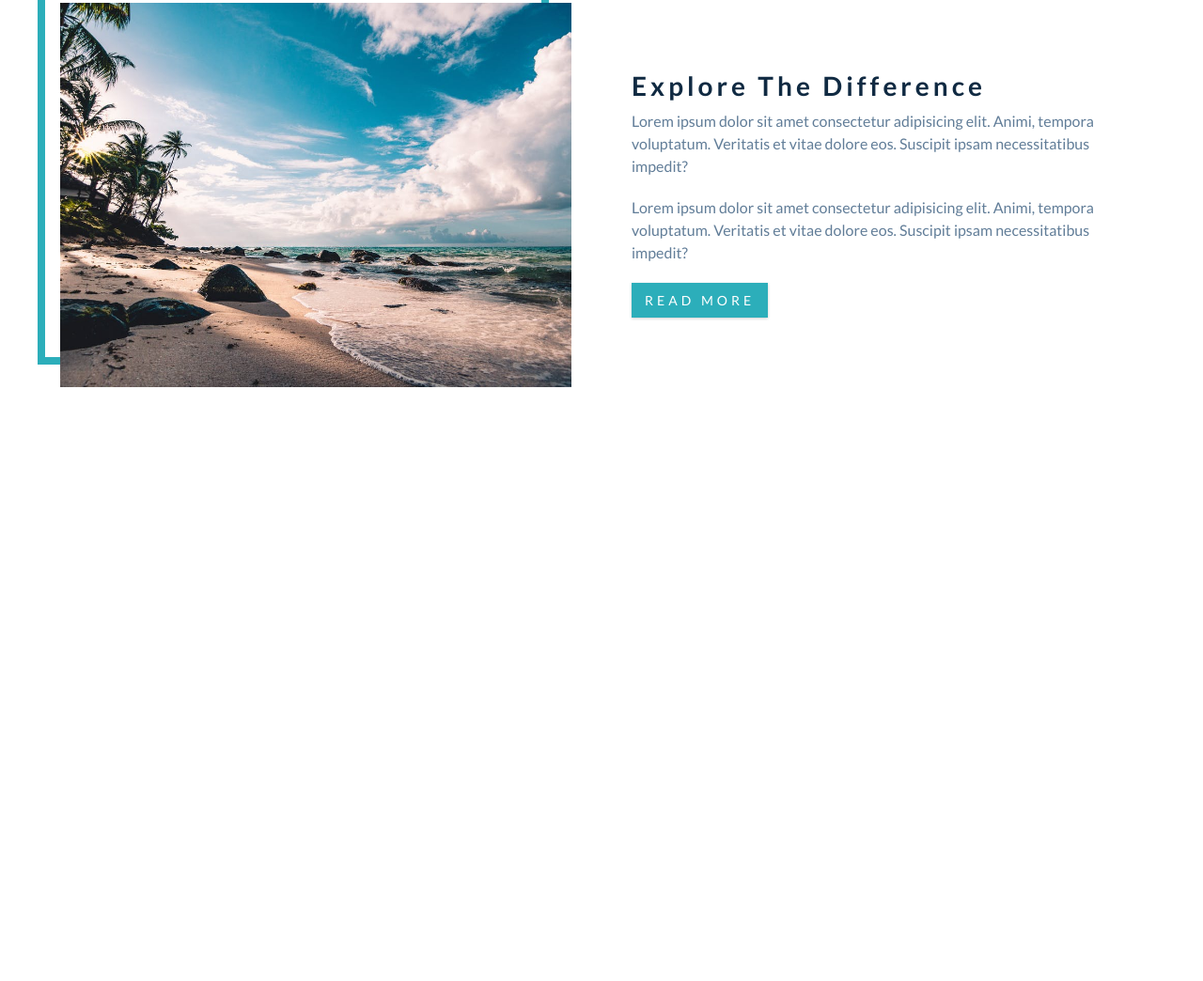
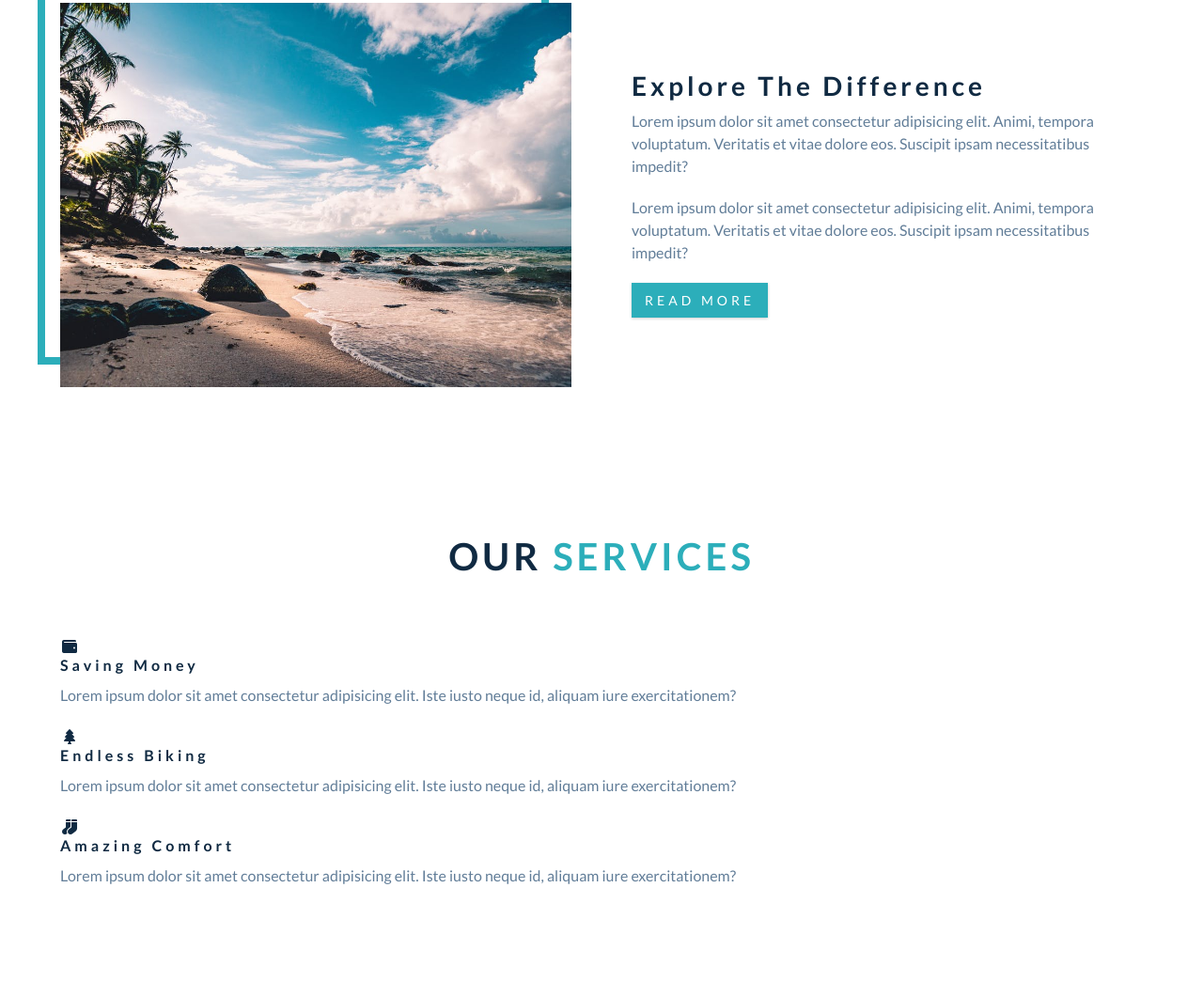
Before and after one commit to etblink/Backroads-Project-tutorial, a plain HTML site: page index.html in a window 1280 px wide. Shown: the part 981-2025 px from the top of the page at 94% size. Before the commit the page ends 1473 px from the top, so only its background shows below. Drawn offline with Linux system fonts and the light colour scheme.

Commit message:
services html

```diff
--- a/index.html
+++ b/index.html
@@ -32,11 +32,11 @@
 
     <!-- about section -->
     <section class="section" id="about">
-      <!-- title -->
+      <!-- section title -->
       <div class="section-title">
         <h2>about <span>us</span></h2>
       </div>
-      <!-- end of title -->
+      <!-- end of section title -->
       <div class="section-center about-center">
         <!-- about img wrapper -->
         <article class="about-img">
@@ -54,6 +54,48 @@
     <!-- end of about section -->
 
     <!-- services -->
+    <section class="section services" id="services">
+      <!-- section title -->
+      <div class="section-title">
+        <h2>our <span>services</span></h2>
+      </div>
+      <!-- end of section title -->
+      <div class="section-center services-center">
+        <!-- single service -->
+        <article class="service">
+          <span class="service-icon">
+            <i class="fas fa-wallet fa-fw"></i>
+          </span>
+          <div class="service-info">
+            <h4 class="service-title">saving money</h4>
+            <p class="service-text">Lorem ipsum dolor sit amet consectetur adipisicing elit. Iste iusto neque id, aliquam iure exercitationem?</p>
+          </div>
+        </article>
+        <!-- end of single service -->
+        <!-- single service -->
+        <article class="service">
+          <span class="service-icon">
+            <i class="fas fa-tree fa-fw"></i>
+          </span>
+          <div class="service-info">
+            <h4 class="service-title">endless biking</h4>
+            <p class="service-text">Lorem ipsum dolor sit amet consectetur adipisicing elit. Iste iusto neque id, aliquam iure exercitationem?</p>
+          </div>
+        </article>
+        <!-- end of single service -->
+        <!-- single service -->
+        <article class="service">
+          <span class="service-icon">
+            <i class="fas fa-socks fa-fw"></i>
+          </span>
+          <div class="service-info">
+            <h4 class="service-title">amazing comfort</h4>
+            <p class="service-text">Lorem ipsum dolor sit amet consectetur adipisicing elit. Iste iusto neque id, aliquam iure exercitationem?</p>
+          </div>
+        </article>
+        <!-- end of single service -->
+      </div>
+    </section>
     <!--end services -->
 
     <!-- featured tours -->
```
